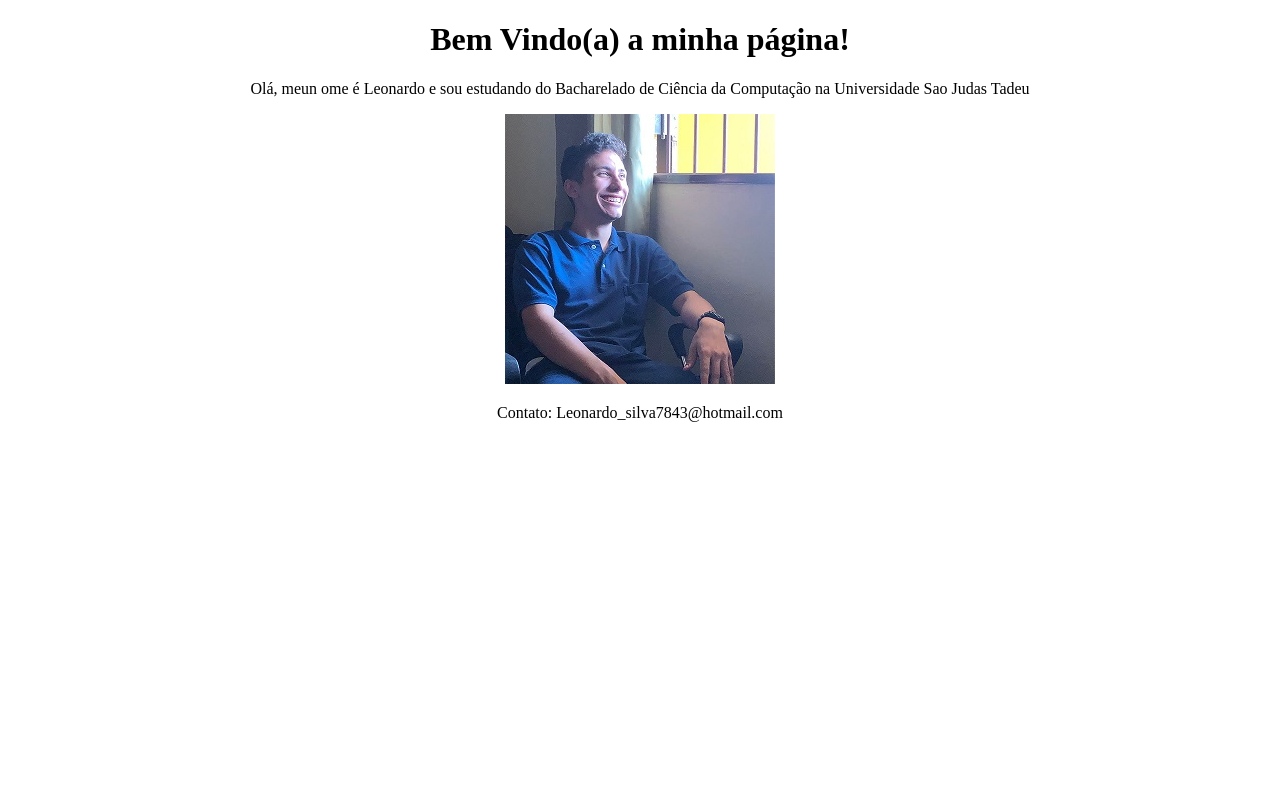
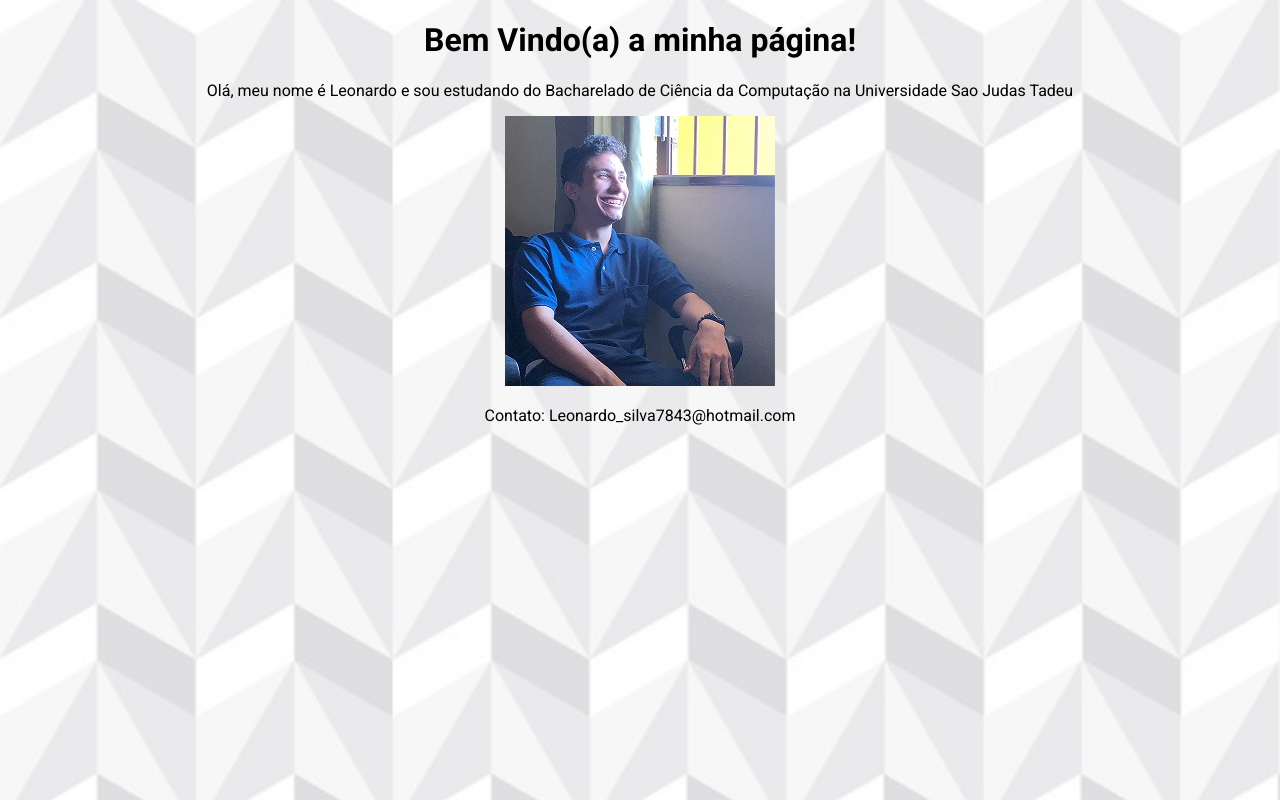
Before and after one commit to silva-leonardo/leonardosilva.github.io, a plain HTML site: page index.html in a window 1280 px wide. Drawn offline with Linux system fonts and the light colour scheme; files whose address does not match are found by name.

Commit message:
Adicionando imagens de fundo

```diff
--- a/index.html
+++ b/index.html
@@ -4,17 +4,21 @@
     <meta charset="UTF-8">
     <meta http-equiv="X-UA-Compatible" content="IE=edge">
     <meta name="viewport" content="width=device-width, initial-scale=1.0">
+    <link rel="preconnect" href="https://fonts.googleapis.com">
+    <link rel="preconnect" href="https://fonts.gstatic.com" crossorigin>
+    <link href="https://fonts.googleapis.com/css2?family=Roboto:wght@400;700&display=swap" rel="stylesheet">
     <title>Leonardo Silva</title>
 </head>
-<body>
-        <h1 style="text-align: center;"> Bem Vindo(a) a minha página! </h1>
-        <p style="text-align: center;"> Olá, meun ome é Leonardo e sou estudando do Bacharelado de Ciência da Computação na Universidade Sao Judas Tadeu</p>
+<body style="background:url(img/fundo3.jpg) no-repeat; background-size: cover;">
+
+        <h1 style="text-align: center; font-family: Roboto; font-weight: 700;"> Bem Vindo(a) a minha página! </h1>
+        <p style="text-align: center; font-family: Roboto; font-weight: 400;"> Olá, meu nome é Leonardo e sou estudando do Bacharelado de Ciência da Computação na Universidade Sao Judas Tadeu</p>
 
         <div style="text-align: center;">
             <a href="https://www.linkedin.com/in/leonardosilva7843/" target="_blank">
                  <img src="C:\Users\leona\Desktop\Site\img/perfil.jpg"/>
             </a>
         </div>
-        <p style="text-align: center;">Contato: Leonardo_silva7843@hotmail.com</p>
+        <p style="text-align: center; font-family: Roboto; font-weight: 400;">Contato: Leonardo_silva7843@hotmail.com</p>
 </body>
 </html>
```
Also changed, not shown: img/fundo.jpg (added), img/fundo2.jpg (added), img/fundo3.jpg (added).
